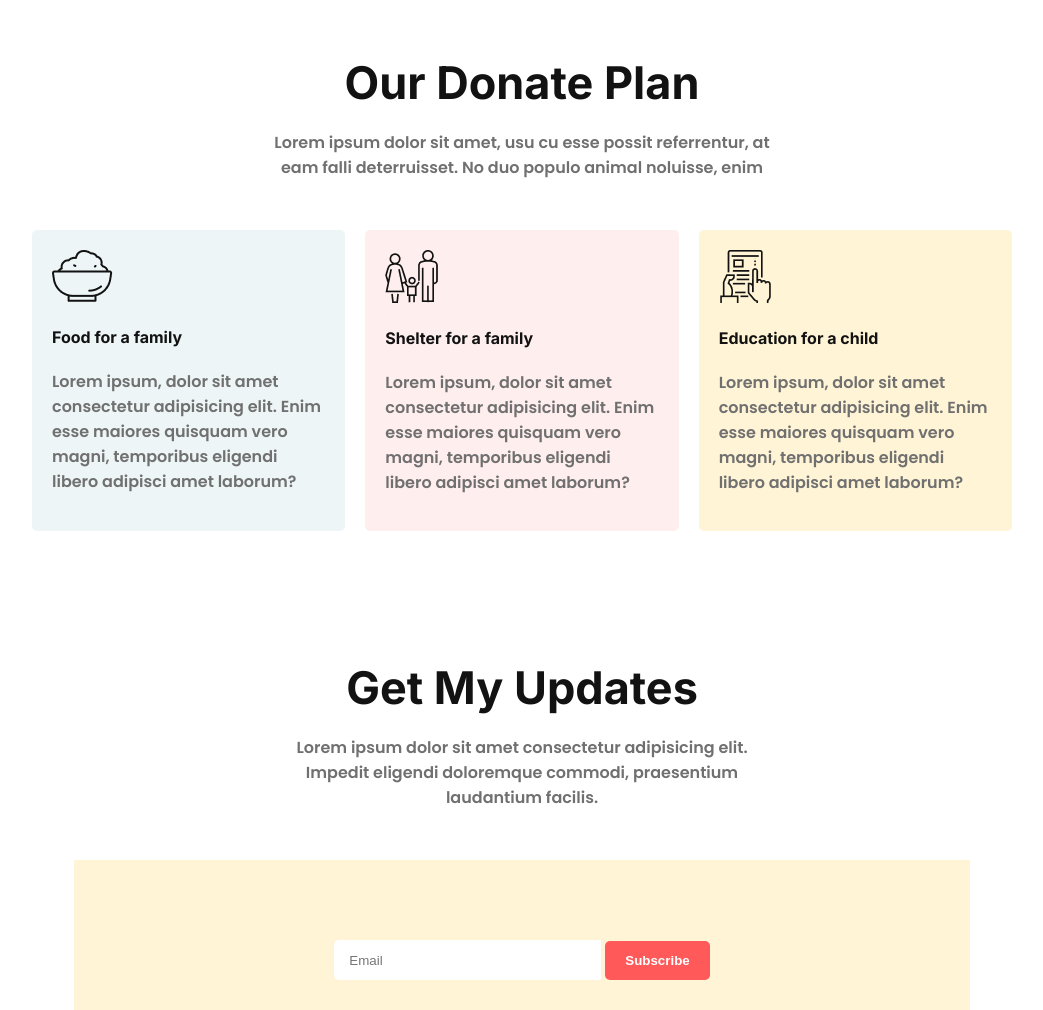
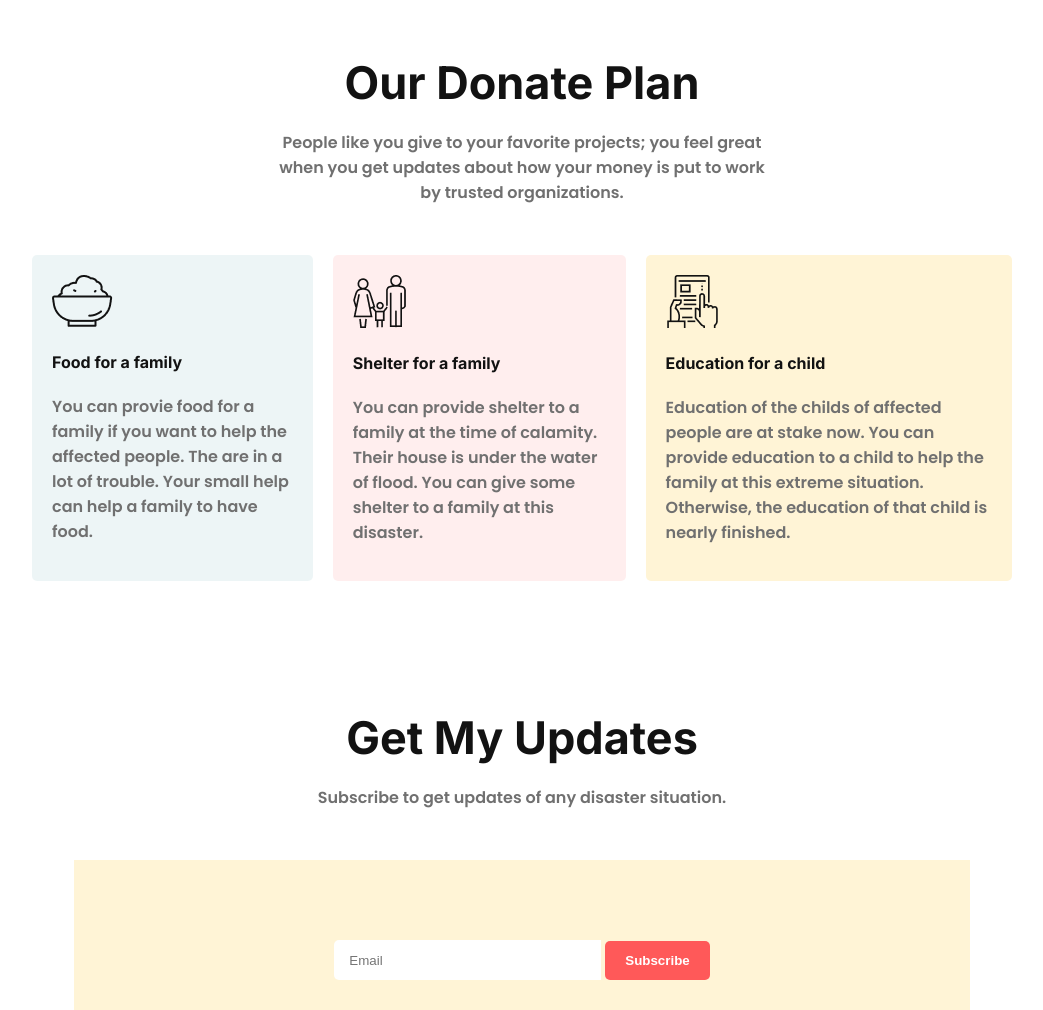
Before and after one commit to OahidurZaman/donate-today, a plain HTML site: page index.html in a window 1280 px wide. Shown: the part 1260-2270 px from the top of the page, without its empty margins (118-1161 px from the left). Drawn offline with Linux system fonts and the light colour scheme.

Commit message:
Lorem text replaced

```diff
--- a/index.html
+++ b/index.html
@@ -11,13 +11,13 @@
     <div class="head-section">
         <div class="head-content">
             <h1>Let's Help Those Who Are More In Need</h1>
-            <p>Lorem ipsum dolor sit amet, usu cu esse possit referrentur, at eam falli deterruisset. No duo populo animal noluisse, enim</p>
+            <p>Donate Today connects nonprofits, donors, and companies in nearly every country in the world. We help fellow nonprofits access the funding, tools, training, and support they need to serve their communities.</p>
             <button class="action-btn">Donate Now</button>
         </div>
     </div>
     <div class="donate-today-section">
         <h2 class="section-title">Donate Today</h2>
-        <p class="section-desc">Lorem ipsum dolor sit amet, usu cu esse possit referrentur, at eam falli deterruisset. No duo populo animal noluisse, enim</p>
+        <p class="section-desc">Let's donate to the affected people who are extremely in need of fund to help.</p>
         <div class="donate-amount">
             <p>100tk</p>
             <p>200tk</p>
@@ -34,31 +34,31 @@
     <div class="donate-plan-section">
         <h2 class="section-title">Our Donate Plan</h2>
         <p class="section-desc">
-            Lorem ipsum dolor sit amet, usu cu esse possit referrentur, at eam falli deterruisset. No duo populo animal noluisse, enim
+            People like you give to your favorite projects; you feel great when you get updates about how your money is put to work by trusted organizations.
         </p>
         <div class="donate-plans">
             <div class="donate-plan" style="background-color: rgba(79, 157, 166, 0.1)">
                 <img src="./icons/food.png" alt="">
                 <h4>Food for a family</h4>
-                <p>Lorem ipsum, dolor sit amet consectetur adipisicing elit. Enim esse maiores quisquam vero magni, temporibus eligendi libero adipisci amet laborum?</p>
+                <p>You can provie food for a family if you want to help the affected people. The are in a lot of trouble. Your small help can help a family to have food.</p>
             </div>
             <div class="donate-plan" style="background-color: rgba(255, 89, 89, 0.1)
             ">
                 <img src="./icons/shelter.png" alt="">
                 <h4>Shelter for a family</h4>
-                <p>Lorem ipsum, dolor sit amet consectetur adipisicing elit. Enim esse maiores quisquam vero magni, temporibus eligendi libero adipisci amet laborum?</p>
+                <p>You can provide shelter to a family at the time of calamity. Their house is under the water of flood. You can give some shelter to a family at this disaster.</p>
             </div>
             <div class="donate-plan" style="background-color:
             rgba(255, 244, 214, 1);">
                 <img src="./icons/Frame-1.png" alt="">
                 <h4>Education for a child</h4>
-                <p>Lorem ipsum, dolor sit amet consectetur adipisicing elit. Enim esse maiores quisquam vero magni, temporibus eligendi libero adipisci amet laborum?</p>
+                <p>Education of the childs of affected people are at stake now. You can provide education to a child to help the family at this extreme situation. Otherwise, the education of that child is nearly finished.</p>
             </div>
         </div>
     </div>
     <div class="get-my-updates-section">
         <h2 class="section-title">Get My Updates</h2>
-        <p class="section-desc">Lorem ipsum dolor sit amet consectetur adipisicing elit. Impedit eligendi doloremque commodi, praesentium laudantium facilis.</p>
+        <p class="section-desc">Subscribe to get updates of any disaster situation.</p>
         <form>
             <input type="email" placeholder="Email">
             <button type="submit" class="action-btn">Subscribe</button>
--- a/style.css
+++ b/style.css
@@ -73,12 +73,6 @@ p, a{
 .donate-today-section{
     margin-top: 130px;
 }
-
-.donate-today-section h2{
-
-}
-
-
 
 .donate-today-section .donate-amount{
     display: flex;
```
